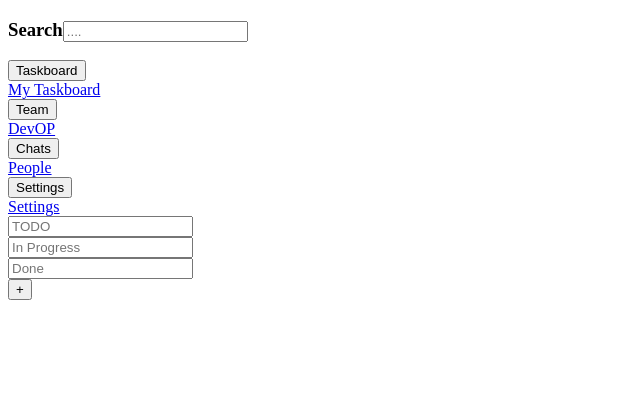
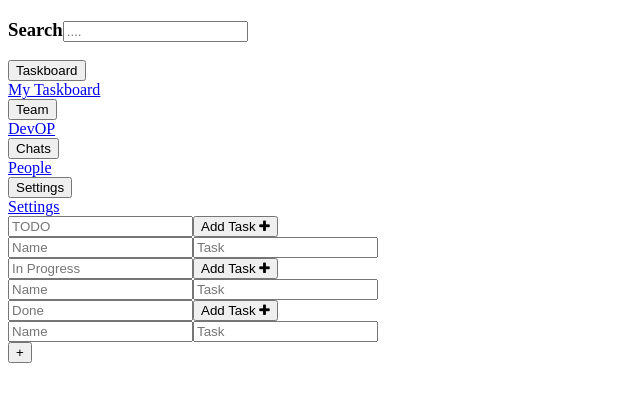
Before and after one commit to DevOP-424/DevOP, a React app: page /#/board in a window 1280 px wide. Shown: the top 402 px of the page, without its empty margins (0-640 px from the left). Built offline with nearby package versions, Linux system fonts and the light colour scheme.

Commit message:
added card css and js files

```diff
--- a/client/Components/Main/Main.js
+++ b/client/Components/Main/Main.js
@@ -3,6 +3,7 @@ import Board from "../board/board";
 import Chat from "../chat/chat";
 import Settings from '../settings/settings';
 import Teams from '../teamView/team';
+
 import { NavLink, Switch, Route } from 'react-router-dom';
 import './main.css';
 
@@ -33,6 +34,8 @@ class Main extends React.Component{
   render(){
     return(
         <>
+        {/*icon library*/}
+        <link rel="stylesheet" href="https://cdnjs.cloudflare.com/ajax/libs/font-awesome/4.7.0/css/font-awesome.min.css"></link>
         <div class="grid-container">
           <div class="header">
             <h3>Search<input type="text" placeholder="...."></input></h3>
--- a/client/Components/board/board.css
+++ b/client/Components/board/board.css
@@ -5,6 +5,7 @@
     border-right:black;
     overflow-x: scroll;
     overflow-y: hidden;
+    border-radius: 5px;
   }
 
 .column {
@@ -17,6 +18,8 @@
   box-shadow: 0 4px 8px 0 rgba(0, 0, 0, 0.2), 0 6px 20px 0 rgba(0, 0, 0, 0.19);
   background-color: whitesmoke;
   float: left;
+  border-radius: 5px;
+
 }
 
 .column input[type=text]{
@@ -39,3 +42,26 @@
   font-size: 72px;
   margin: 0%;
 }
+
+.addtask {
+  background-color: DodgerBlue;
+  /* display:block; */
+  border: none;
+  color: white;
+  padding: 12px 16px;
+  font-size: 9px;
+  cursor: pointer;
+  transform: translateY(-50%);
+  transform: translateX(110%);
+  /* float: center;
+  text-align: center;
+  margin-right: auto;
+  margin-left: auto; */
+
+
+}
+
+/* Darker background on mouse-over */
+.addtask:hover {
+  background-color: RoyalBlue;
+}
--- a/client/Components/board/board.js
+++ b/client/Components/board/board.js
@@ -2,6 +2,10 @@ console.log("outside");
 import React from "react";
 
 import './board.css';
+import Card from '../card/card';
+import './card.css';
+
+
 
 
 export default class Board extends React.Component{
@@ -14,7 +18,16 @@ export default class Board extends React.Component{
             let txt = document.createElement('input')
             txt.setAttribute('type' , 'text');
             txt.setAttribute('placeholder' , '....');
+            /*add task button*/
+            let btn = document.createElement('button');
+            btn.setAttribute('class', 'addtask');
+            btn.textContent = ' Add Task ';
+            let i = document.createElement('i');
+            i.setAttribute('class', 'fa fa-plus');
+            btn.appendChild(i);
+
             col.append(txt);
+            col.append(btn);
             document.querySelector(".column-container").append(col);
           });
         }
@@ -26,9 +39,30 @@ export default class Board extends React.Component{
     return(
       <>
       <div class="column-container">
-      <div class="column" id="col1"><input type="text" placeholder="TODO"></input></div>
-      <div class="column" id="col2"><input type="text" placeholder="In Progress"></input></div>
-      <div class="column" id="col3"><input type="text" placeholder="Done"></input></div>
+      <div class="column" id="col1">
+        <input type="text" placeholder="TODO"></input>
+        <button class="addtask"> Add Task <i class="fa fa-plus"></i></button>
+        <div class="taskcard">
+            <input type="text" class="firstlastname" placeholder="Name"></input>
+            <input type="text" class="assigntask" placeholder="Task"></input>
+        </div>
+      </div>
+      <div class="column" id="col2">
+        <input type="text" placeholder="In Progress"></input>
+        <button class="addtask">Add Task <i class="fa fa-plus"></i></button>
+        <div class="taskcard">
+            <input type="text" class="firstlastname" placeholder="Name"></input>
+            <input type="text" class="assigntask" placeholder="Task"></input>
+        </div>
+      </div>
+      <div class="column" id="col3">
+        <input type="text" placeholder="Done"></input>
+        <button class="addtask"> Add Task <i class="fa fa-plus"></i></button>
+        <div class="taskcard">
+            <input type="text" class="firstlastname" placeholder="Name"></input>
+            <input type="text" class="assigntask" placeholder="Task"></input>
+        </div>
+      </div>
       </div>
       <button id = 'addcol' onClick = {this.if_add.bind(this)}><span >&#43;</span></button>
       </>
--- /dev/null
+++ b/client/Components/board/card.css
@@ -0,0 +1,10 @@
+.taskcard{
+    border:solid;
+    width: 200px;
+    min-width: 200px;
+    height: 20vh;
+    padding: 1%;
+    margin: 1%;
+    float: center;
+    border-radius: 5px;
+}
--- /dev/null
+++ b/client/Components/board/card.js
@@ -0,0 +1,16 @@
+import React from "react";
+
+export default class card extends React.Component {
+
+
+   render() {
+       return(
+        <>
+        <div class="taskcard">
+            <input type="text" class="firstlastname" placeholder="Name"></input>
+            <input type="text" class="assigntask" placeholder="Task"></input>
+        </div>
+        </>
+       );
+   }
+}
```
Also changed, not shown: package.json (+5 -5 lines), 1 other file (tests, documents, lock files or other folders).
